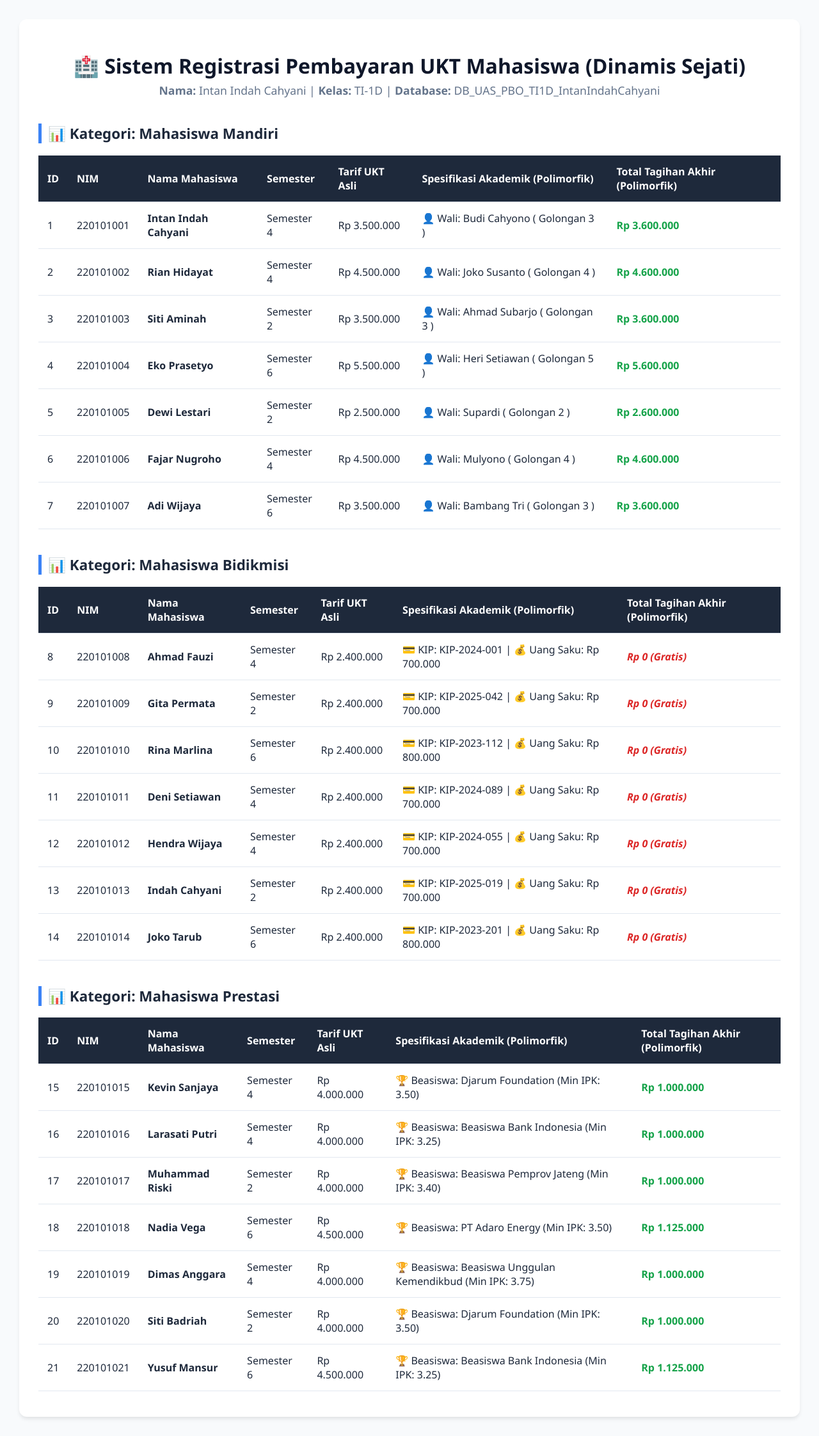
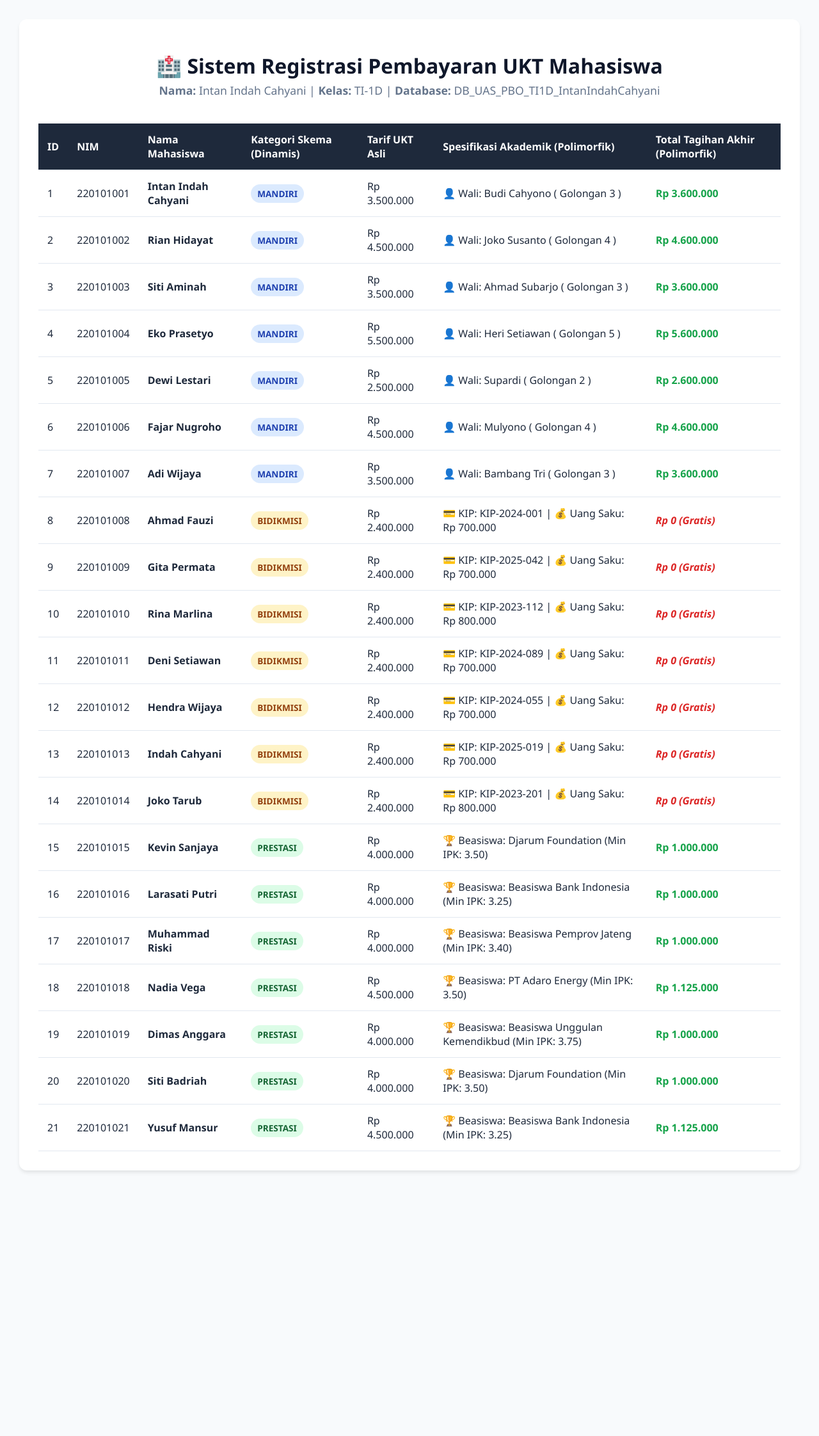
Before and after one commit to intanindahcahyani1922-code/UAS_PBO_IntanIndahCahyani, a PHP site: page / in a window 1280 px wide. Shown: the whole page at 64% size. After the commit the page ends 1832 px from the top, so only its background shows below. Run offline with PHP 8.4, Linux system fonts and the light colour scheme; data comes from the database, SQL or seed files in the repository.

Commit message:
[Tahap 6] Memperbaiki view

```diff
--- a/index.php
+++ b/index.php
@@ -8,32 +8,28 @@ require_once 'MahasiswaPrestasi.php';
 
 $db = new Database();
 
-// 1. QUERY ALL: Ambil SEMUA data dari satu tabel secara dinamis (Ini yang diminta dosen)
+// 1. SATU QUERY UNTUK SEMUA: Mengambil seluruh data mahasiswa secara dinamis
 $query = "SELECT * FROM tabel_mahasiswa";
 $result = $db->conn->query($query);
 
-// Wadah penampung objek terkelompok
-$listMandiri = [];
-$listBidikmisi = [];
-$listPrestasi = [];
+// 2. SATU ARRAY TUNGGAL: Semua jenis mahasiswa disatukan di sini (Prinsip Polimorfisme)
+$daftarMahasiswa = [];
 
-// 2. PROSES DINAMIS & POLIMORFISME: Mengubah data database menjadi Objek Class Anak secara otomatis
 if ($result && $result->num_rows > 0) {
     while ($row = $result->fetch_assoc()) {
-
-        // Memeriksa jenis_pembayaran langsung dari database
+        // Objek dibuat secara dinamis berdasarkan kolom jenis_pembayaran
         if ($row['jenis_pembayaran'] == 'mandiri') {
-            $listMandiri[] = new MahasiswaMandiri(
+            $daftarMahasiswa[] = new MahasiswaMandiri(
                 $row['id_mahasiswa'], $row['nama_mahasiswa'], $row['nim'], $row['semester'], $row['tarif_ukt_nominal'],
                 $row['golongan_ukt'], $row['nama_wali']
             );
         } elseif ($row['jenis_pembayaran'] == 'bidikmisi') {
-            $listBidikmisi[] = new MahasiswaBidikmisi(
+            $daftarMahasiswa[] = new MahasiswaBidikmisi(
                 $row['id_mahasiswa'], $row['nama_mahasiswa'], $row['nim'], $row['semester'], $row['tarif_ukt_nominal'],
                 $row['nomor_kip_kuliah'], $row['dana_saku_subsidi']
             );
         } elseif ($row['jenis_pembayaran'] == 'prestasi') {
-            $listPrestasi[] = new MahasiswaPrestasi(
+            $daftarMahasiswa[] = new MahasiswaPrestasi(
                 $row['id_mahasiswa'], $row['nama_mahasiswa'], $row['nim'], $row['semester'], $row['tarif_ukt_nominal'],
                 $row['nama_instansi_beasiswa'], $row['minimal_ipk_bersyarat']
             );
@@ -46,17 +42,23 @@ if ($result && $result->num_rows > 0) {
 <head>
     <meta charset="UTF-8">
     <meta name="viewport" content="width=device-width, initial-scale=1.0">
-    <title>Sistem Informasi Registrasi Pembayaran Kuliah UAS PBO</title>
+    <title>Sistem Registrasi Pembayaran UKT - Polimorfisme Murni</title>
     <style>
         body { font-family: 'Segoe UI', Arial, sans-serif; background-color: #f8fafc; padding: 30px; margin: 0; color: #1e293b; }
         .container { max-width: 1200px; margin: auto; background: white; padding: 30px; border-radius: 12px; box-shadow: 0 4px 6px -1px rgba(0,0,0,0.1); }
         h1 { text-align: center; color: #0f172a; margin-bottom: 5px; }
         .identitas { text-align: center; color: #64748b; font-size: 1.1em; margin-bottom: 40px; }
-        h2 { border-left: 5px solid #3b82f6; padding-left: 10px; margin-top: 40px; color: #1e293b; font-size: 1.4em; }
-        table { width: 100%; border-collapse: collapse; margin-top: 15px; margin-bottom: 10px; background: #ffffff; }
+        table { width: 100%; border-collapse: collapse; margin-top: 15px; background: #ffffff; }
         th, td { padding: 14px; border-bottom: 1px solid #e2e8f0; text-align: left; }
         th { background-color: #1e293b; color: white; font-weight: 600; }
         tr:hover { background-color: #f8fafc; }
+
+        /* Badge badge penanda kategori otomatis */
+        .badge { padding: 5px 10px; border-radius: 20px; font-size: 0.85em; font-weight: bold; text-transform: uppercase; }
+        .badge-mandiri { background-color: #dbeafe; color: #1e40af; }
+        .badge-bidikmisi { background-color: #fef3c7; color: #92400e; }
+        .badge-prestasi { background-color: #dcfce7; color: #166534; }
+
         .tagihan { font-weight: bold; color: #16a34a; }
         .gratis { font-weight: bold; color: #dc2626; font-style: italic; }
     </style>
@@ -64,74 +66,60 @@ if ($result && $result->num_rows > 0) {
 <body>
 
 <div class="container">
-    <h1>🏥 Sistem Registrasi Pembayaran UKT Mahasiswa (Dinamis Sejati)</h1>
+    <h1>🏥 Sistem Registrasi Pembayaran UKT Mahasiswa</h1>
     <div class="identitas">
         <strong>Nama:</strong> Intan Indah Cahyani | <strong>Kelas:</strong> TI-1D | <strong>Database:</strong> DB_UAS_PBO_TI1D_IntanIndahCahyani
     </div>
 
-    <h2>📊 Kategori: Mahasiswa Mandiri</h2>
     <table>
         <thead>
             <tr>
-                <th>ID</th><th>NIM</th><th>Nama Mahasiswa</th><th>Semester</th><th>Tarif UKT Asli</th><th>Spesifikasi Akademik (Polimorfik)</th><th>Total Tagihan Akhir (Polimorfik)</th>
+                <th>ID</th>
+                <th>NIM</th>
+                <th>Nama Mahasiswa</th>
+                <th>Kategori Skema (Dinamis)</th>
+                <th>Tarif UKT Asli</th>
+                <th>Spesifikasi Akademik (Polimorfik)</th>
+                <th>Total Tagihan Akhir (Polimorfik)</th>
             </tr>
         </thead>
         <tbody>
-            <?php foreach ($listMandiri as $m): ?>
+            <?php if (empty($daftarMahasiswa)): ?>
+                <tr><td colspan="7" style="text-align:center;">Tidak ada data mahasiswa di database.</td></tr>
+            <?php else: ?>
+                <?php foreach ($daftarMahasiswa as $m): ?>
+                    <?php
+                        // Mendeteksi nama Class secara dinamis untuk menentukan warna badge
+                        $namaKelas = get_class($m);
+                        $badgeClass = 'badge-mandiri';
+                        $labelKategori = 'Mandiri';
+
+                        if ($namaKelas === 'MahasiswaBidikmisi') {
+                            $badgeClass = 'badge-bidikmisi';
+                            $labelKategori = 'Bidikmisi';
+                        } elseif ($namaKelas === 'MahasiswaPrestasi') {
+                            $badgeClass = 'badge-prestasi';
+                            $labelKategori = 'Prestasi';
+                        }
+                    ?>
                     <tr>
                         <td><?= $m->getId(); ?></td>
                         <td><?= $m->getNim(); ?></td>
                         <td><strong><?= htmlspecialchars($m->getNama()); ?></strong></td>
-                    <td>Semester <?= $m->getSemester(); ?></td>
+                        <td>
+                            <span class="badge <?= $badgeClass; ?>"><?= $labelKategori; ?></span>
+                        </td>
                         <td>Rp <?= number_format($m->getTarifUktNominal(), 0, ',', '.'); ?></td>
+
                         <td><?= $m->tampilkanSpesifikasiAkademik(); ?></td>
-                    <td class="tagihan">Rp <?= number_format($m->hitungTagihanSemester(), 0, ',', '.'); ?></td>
+
+                        <td class="<?= $m->hitungTagihanSemester() == 0 ? 'gratis' : 'tagihan'; ?>">
+                            Rp <?= number_format($m->hitungTagihanSemester(), 0, ',', '.'); ?>
+                            <?= $m->hitungTagihanSemester() == 0 ? ' (Gratis)' : ''; ?>
+                        </td>
                     </tr>
                 <?php endforeach; ?>
-        </tbody>
-    </table>
-
-    <h2>📊 Kategori: Mahasiswa Bidikmisi</h2>
-    <table>
-        <thead>
-            <tr>
-                <th>ID</th><th>NIM</th><th>Nama Mahasiswa</th><th>Semester</th><th>Tarif UKT Asli</th><th>Spesifikasi Akademik (Polimorfik)</th><th>Total Tagihan Akhir (Polimorfik)</th>
-            </tr>
-        </thead>
-        <tbody>
-            <?php foreach ($listBidikmisi as $m): ?>
-                <tr>
-                    <td><?= $m->getId(); ?></td>
-                    <td><?= $m->getNim(); ?></td>
-                    <td><strong><?= htmlspecialchars($m->getNama()); ?></strong></td>
-                    <td>Semester <?= $m->getSemester(); ?></td>
-                    <td>Rp <?= number_format($m->getTarifUktNominal(), 0, ',', '.'); ?></td>
-                    <td><?= $m->tampilkanSpesifikasiAkademik(); ?></td>
-                    <td class="gratis">Rp <?= number_format($m->hitungTagihanSemester(), 0, ',', '.'); ?> (Gratis)</td>
-                </tr>
-            <?php endforeach; ?>
-        </tbody>
-    </table>
-
-    <h2>📊 Kategori: Mahasiswa Prestasi</h2>
-    <table>
-        <thead>
-            <tr>
-                <th>ID</th><th>NIM</th><th>Nama Mahasiswa</th><th>Semester</th><th>Tarif UKT Asli</th><th>Spesifikasi Akademik (Polimorfik)</th><th>Total Tagihan Akhir (Polimorfik)</th>
-            </tr>
-        </thead>
-        <tbody>
-            <?php foreach ($listPrestasi as $m): ?>
-                <tr>
-                    <td><?= $m->getId(); ?></td>
-                    <td><?= $m->getNim(); ?></td>
-                    <td><strong><?= htmlspecialchars($m->getNama()); ?></strong></td>
-                    <td>Semester <?= $m->getSemester(); ?></td>
-                    <td>Rp <?= number_format($m->getTarifUktNominal(), 0, ',', '.'); ?></td>
-                    <td><?= $m->tampilkanSpesifikasiAkademik(); ?></td>
-                    <td class="tagihan">Rp <?= number_format($m->hitungTagihanSemester(), 0, ',', '.'); ?></td>
-                </tr>
-            <?php endforeach; ?>
+            <?php endif; ?>
         </tbody>
     </table>
 </div>
```
Lines whose indentation alone changed are shown as unchanged.
